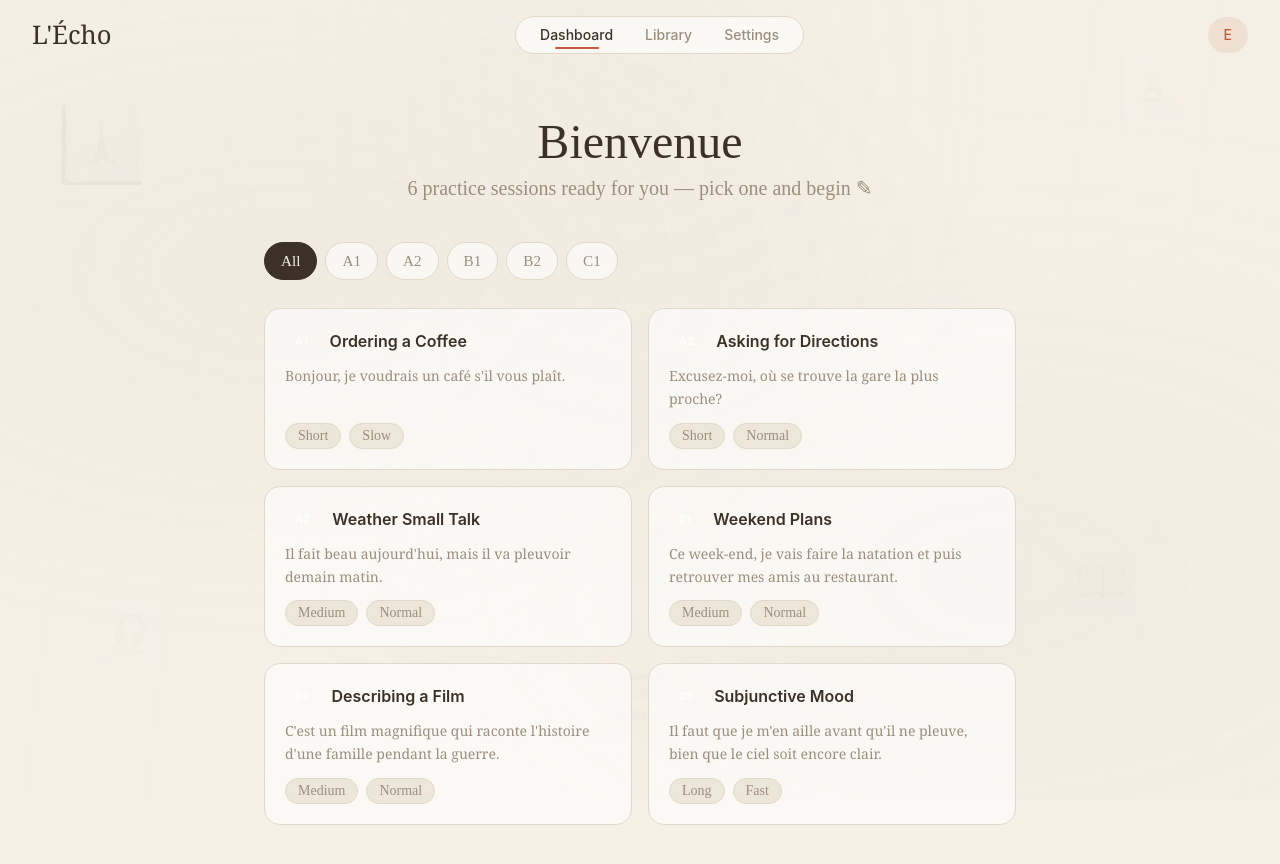
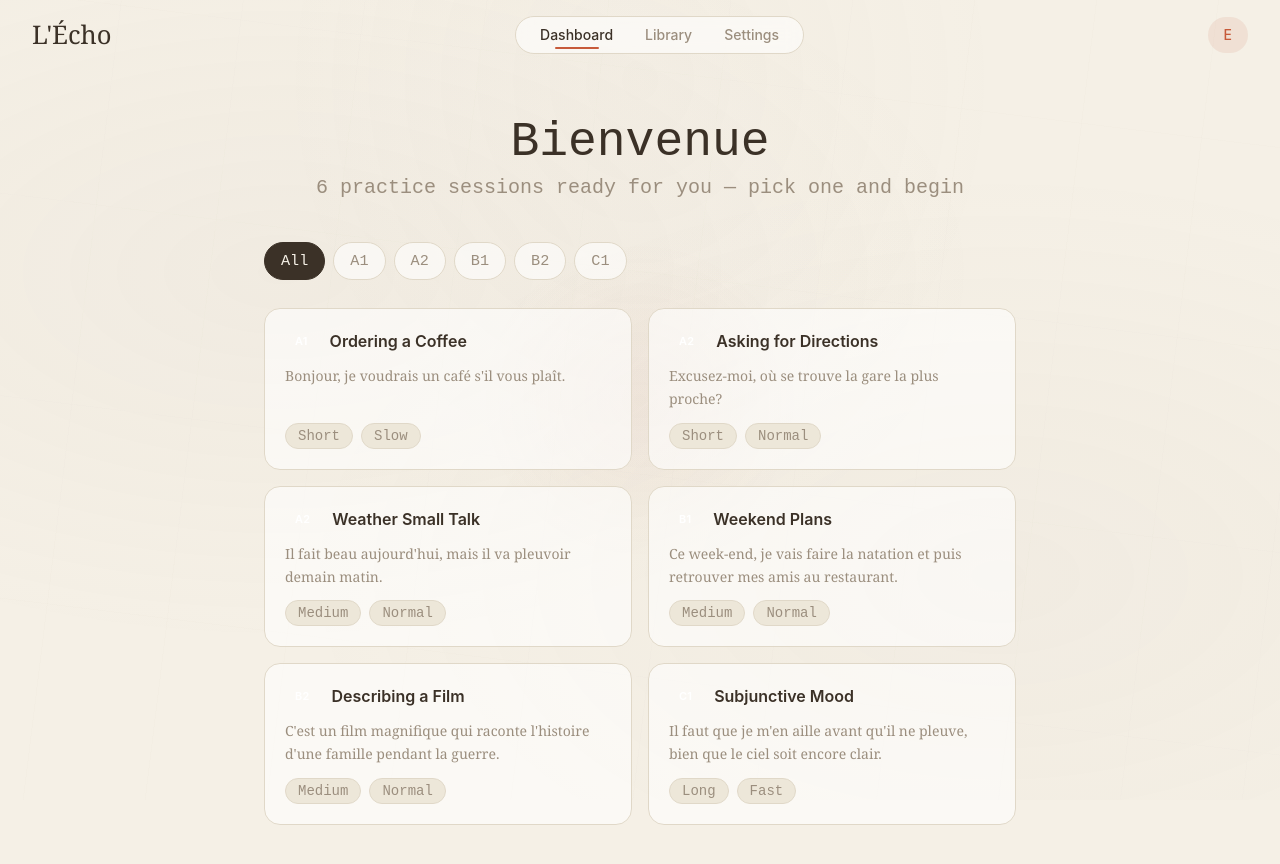
Before and after one commit to ryanC000/lecho, a React (Vite) app in the folder frontend/: page / in a window 1280 px wide. Shown: the top 864 px of the page. Built offline with nearby package versions, Linux system fonts and the light colour scheme.

Commit message:
Added frontend animations and fixed bugs

```diff
--- a/frontend/src/App.jsx
+++ b/frontend/src/App.jsx
@@ -1,5 +1,5 @@
 import React from 'react';
-import { BrowserRouter as Router, Routes, Route, Link, Outlet, useLocation } from 'react-router-dom';
+import { createBrowserRouter, RouterProvider, Link, Outlet, useLocation } from 'react-router-dom';
 import Dashboard from './pages/Dashboard';
 import Library from './pages/Library';
 import Practice from './pages/Practice';
@@ -10,13 +10,30 @@ import './index.css';
 function Layout() {
   const location = useLocation();
 
+  React.useEffect(() => {
+    window.scrollTo(0, 0);
+  }, [location.pathname]);
+
+  const [mousePos, setMousePos] = React.useState({ x: window.innerWidth / 2, y: window.innerHeight / 2 });
+
+  const handleMouseMove = (e) => {
+    setMousePos({ x: e.clientX, y: e.clientY });
+  };
+
   const isActive = (path) => {
     if (path === '/') return location.pathname === '/';
     return location.pathname.startsWith(path);
   };
 
   return (
-    <div className="app-container">
+    <div
+      className="app-container"
+      onMouseMove={handleMouseMove}
+      style={{
+        '--mouse-x': `${mousePos.x}px`,
+        '--mouse-y': `${mousePos.y}px`
+      }}
+    >
       <header className="navbar">
         <Link to="/" className="logo-link">
           <h1 className="hand-text" style={{ fontSize: '1.6rem' }}>L'Écho</h1>
@@ -42,19 +59,21 @@ function Layout() {
   );
 }
 
+const router = createBrowserRouter([
+  {
+    path: "/",
+    element: <Layout />,
+    children: [
+      { index: true, element: <Dashboard /> },
+      { path: "library", element: <Library /> },
+      { path: "practice/:id", element: <Practice /> },
+      { path: "results/:jobId", element: <Results /> }
+    ]
+  }
+]);
+
 function App() {
-  return (
-    <Router>
-      <Routes>
-        <Route path="/" element={<Layout />}>
-          <Route index element={<Dashboard />} />
-          <Route path="library" element={<Library />} />
-          <Route path="practice/:id" element={<Practice />} />
-          <Route path="results/:jobId" element={<Results />} />
-        </Route>
-      </Routes>
-    </Router>
-  );
+  return <RouterProvider router={router} />;
 }
 
 export default App;
--- a/frontend/src/index.css
+++ b/frontend/src/index.css
@@ -6,7 +6,7 @@
 
 @theme {
   --font-serif: 'Instrument Serif', 'Georgia', serif;
-  --font-hand: 'Caveat', 'Patrick Hand', cursive;
+  --font-hand: 'Courier Prime', monospace;
   --font-sans: 'Inter', system-ui, -apple-system, sans-serif;
 
   --color-paper: #F5F0E6;
@@ -34,9 +34,9 @@
 }
 
 /* ═══════════════════════════════════════════════════
-   GOOGLE FONTS — Serif + Handwritten
+   GOOGLE FONTS — Serif + Typewriter + Sans
    ═══════════════════════════════════════════════════ */
-@import url('https://fonts.googleapis.com/css2?family=Caveat:wght@400;500;600;700&family=Instrument+Serif:ital@0;1&family=Inter:wght@400;500;600&family=Patrick+Hand&display=swap');
+@import url('https://fonts.googleapis.com/css2?family=Courier+Prime:ital,wght@0,400;0,700;1,400&family=Instrument+Serif:ital@0;1&family=Inter:wght@400;500;600&display=swap');
 
 /* ═══════════════════════════════════════════════════
    GLOBAL BASE
@@ -65,51 +65,23 @@
     pointer-events: none;
     background:
       /* Subtle grain noise via radial dots */
-      radial-gradient(ellipse at 22% 34%, rgba(180,168,148,0.06) 0%, transparent 50%),
-      radial-gradient(ellipse at 78% 72%, rgba(180,168,148,0.05) 0%, transparent 50%),
-      radial-gradient(ellipse at 50% 10%, rgba(200,190,170,0.04) 0%, transparent 40%),
+      radial-gradient(ellipse at 22% 34%, rgba(180, 168, 148, 0.06) 0%, transparent 50%),
+      radial-gradient(ellipse at 78% 72%, rgba(180, 168, 148, 0.05) 0%, transparent 50%),
+      radial-gradient(ellipse at 50% 10%, rgba(200, 190, 170, 0.04) 0%, transparent 40%),
       /* Fiber-like lines */
-      repeating-linear-gradient(
-        97deg,
+      repeating-linear-gradient(97deg,
         transparent,
         transparent 120px,
-        rgba(190,178,158,0.025) 120px,
-        rgba(190,178,158,0.025) 121px
-      ),
-      repeating-linear-gradient(
-        7deg,
+        rgba(190, 178, 158, 0.025) 120px,
+        rgba(190, 178, 158, 0.025) 121px),
+      repeating-linear-gradient(7deg,
         transparent,
         transparent 200px,
-        rgba(190,178,158,0.02) 200px,
-        rgba(190,178,158,0.02) 201px
-      );
+        rgba(190, 178, 158, 0.02) 200px,
+        rgba(190, 178, 158, 0.02) 201px);
   }
 
-  /* ── Floating Doodle Decorations ── */
-  body::after {
-    content: '';
-    position: fixed;
-    inset: 0;
-    z-index: 0;
-    pointer-events: none;
-    opacity: 0.04;
-    background:
-      url('/doodles/eiffel.png') no-repeat 5% 15% / 80px,
-      url('/doodles/coffee.png') no-repeat 92% 8% / 65px,
-      url('/doodles/headphones.png') no-repeat 8% 82% / 60px,
-      url('/doodles/book.png') no-repeat 88% 75% / 70px,
-      url('/doodles/wave.png') no-repeat 50% 92% / 90px,
-      url('/doodles/speech.png') no-repeat 75% 40% / 55px;
-    animation: doodleFloat 40s ease-in-out infinite alternate;
-  }
 
-  @keyframes doodleFloat {
-    0%   { transform: translate(0, 0); }
-    25%  { transform: translate(3px, -5px); }
-    50%  { transform: translate(-2px, 4px); }
-    75%  { transform: translate(4px, 2px); }
-    100% { transform: translate(-3px, -3px); }
-  }
 
   a {
     color: inherit;
@@ -128,6 +100,21 @@
     @apply flex flex-col min-h-screen relative z-10;
   }
 
+  /* ── Interactive Cursor Glow ── */
+  .app-container::before {
+    content: '';
+    position: fixed;
+    top: 0;
+    left: 0;
+    width: 100vw;
+    height: 100vh;
+    pointer-events: none;
+    z-index: -1;
+    background: radial-gradient(400px circle at var(--mouse-x, 50%) var(--mouse-y, 50%),
+        rgba(175, 80, 51, 0.05),
+        transparent 40%);
+  }
+
   /* ── Navbar ── */
   .navbar {
     @apply flex justify-between items-center px-8 py-4;
@@ -142,6 +129,7 @@
   .logo-link {
     @apply transition-opacity duration-200;
   }
+
   .logo-link:hover {
     @apply opacity-70;
   }
@@ -169,8 +157,15 @@
   }
 
   @keyframes navIn {
-    from { opacity: 0; transform: scaleX(0); }
-    to   { opacity: 1; transform: scaleX(1); }
+    from {
+      opacity: 0;
+      transform: scaleX(0);
+    }
+
+    to {
+      opacity: 1;
+      transform: scaleX(1);
+    }
   }
 
   .user-profile {
@@ -178,6 +173,7 @@
     color: var(--color-accent-warm);
     background-color: rgba(199, 90, 58, 0.1);
   }
+
   .user-profile:hover {
     background-color: rgba(199, 90, 58, 0.18);
     @apply scale-103;
@@ -194,21 +190,20 @@
     backdrop-filter: blur(8px);
     border: 1px solid var(--color-cream-border);
     @apply rounded-2xl p-6 transition-all duration-300;
-    box-shadow: 0 1px 4px rgba(59,49,39,0.04);
+    box-shadow: 0 1px 4px rgba(59, 49, 39, 0.04);
   }
+
   .paper-card:hover {
     background: var(--color-card-hover);
-    box-shadow: 0 6px 20px rgba(59,49,39,0.07);
+    box-shadow: 0 6px 20px rgba(59, 49, 39, 0.07);
   }
 
   /* ── Notebook-ruled lines for sections ── */
   .notebook-ruled {
-    background-image: repeating-linear-gradient(
-      transparent,
-      transparent 31px,
-      var(--color-cream-border) 31px,
-      var(--color-cream-border) 32px
-    );
+    background-image: repeating-linear-gradient(transparent,
+        transparent 31px,
+        var(--color-cream-border) 31px,
+        var(--color-cream-border) 32px);
     background-position: 0 8px;
   }
 
@@ -216,6 +211,7 @@
   .sketch-margin {
     @apply relative;
   }
+
   .sketch-margin::before {
     content: '';
     @apply absolute left-10 top-0 bottom-0 w-px;
@@ -234,6 +230,7 @@
     border: 1px solid var(--color-cream-border);
     @apply rounded-2xl p-8 mb-10 text-center;
   }
+
   .context-banner h2 {
     @apply text-xs font-semibold uppercase tracking-wide mb-5;
     color: var(--color-ink-light);
@@ -274,6 +271,16 @@
      BUTTONS
      ═══════════════════════════════════════════════════ */
 
+  .back-btn {
+    @apply inline-flex items-center gap-2 text-sm font-medium transition-colors duration-200 self-start mb-2;
+    color: var(--color-ink-light);
+    font-family: var(--font-sans);
+  }
+
+  .back-btn:hover {
+    color: var(--color-accent-warm);
+  }
+
   button {
     @apply text-sm font-medium px-5 py-2.5 rounded-full flex items-center gap-2 cursor-pointer transition-all duration-200;
     border: 1px solid var(--color-cream-border);
@@ -281,11 +288,13 @@
     color: var(--color-ink);
     font-family: var(--font-sans);
   }
+
   button:hover {
     background: var(--color-card-hover);
     @apply -translate-y-0.5;
-    box-shadow: 0 3px 10px rgba(59,49,39,0.06);
+    box-shadow: 0 3px 10px rgba(59, 49, 39, 0.06);
   }
+
   button:active {
     @apply translate-y-0;
   }
@@ -295,6 +304,7 @@
     border-color: var(--color-accent-warm);
     @apply text-white;
   }
+
   .btn-primary:hover {
     background-color: var(--color-accent-warm-hover);
     border-color: var(--color-accent-warm-hover);
@@ -306,6 +316,7 @@
     border-color: var(--color-accent-violet);
     @apply text-white;
   }
+
   .btn-purple:hover {
     background-color: var(--color-accent-violet-hover);
     border-color: var(--color-accent-violet-hover);
@@ -340,9 +351,11 @@
   .play-pause-btn {
     @apply min-w-[100px] justify-center;
   }
+
   .play-pause-btn .play-icon {
     @apply text-xs;
   }
+
   .play-pause-btn.playing {
     border-color: var(--color-accent-violet);
     color: var(--color-accent-violet);
@@ -372,16 +385,18 @@
     @apply text-xs px-3 py-1.5 rounded-full border-none bg-transparent cursor-pointer transition-all duration-200 inline-flex;
     color: var(--color-ink-light);
   }
+
   .speed-btn:hover {
     color: var(--color-ink);
     @apply translate-y-0 bg-transparent;
     box-shadow: none;
   }
+
   .speed-btn.active {
     @apply translate-y-0;
     background: var(--color-paper-light);
     color: var(--color-ink);
-    box-shadow: 0 1px 4px rgba(0,0,0,0.06);
+    box-shadow: 0 1px 4px rgba(0, 0, 0, 0.06);
   }
 
   /* ═══════════════════════════════════════════════════
@@ -416,15 +431,17 @@
     backdrop-filter: blur(8px);
     border: 1px solid var(--color-cream-border);
   }
+
   .dashboard-item:hover {
     background: var(--color-card-hover);
     @apply -translate-y-0.5;
-    box-shadow: 0 6px 20px rgba(59,49,39,0.07);
+    box-shadow: 0 6px 20px rgba(59, 49, 39, 0.07);
   }
 
   .dashboard-item-info {
     @apply flex flex-col gap-1;
   }
+
   .dashboard-item-info span {
     @apply block mb-0.5;
     font-family: var(--font-serif);
@@ -454,12 +471,14 @@
     font-family: var(--font-hand);
     font-size: 0.95rem;
   }
+
   .filter-pill:hover {
     color: var(--color-ink);
     @apply translate-y-0;
     border-color: var(--color-ink-faint);
     box-shadow: none;
   }
+
   .filter-pill.active {
     @apply translate-y-0;
     background: var(--color-ink);
@@ -483,9 +502,10 @@
     border: 1px solid var(--color-cream-border);
     animation: cardFadeIn 0.45s ease both;
   }
+
   .practice-card:hover {
     background: var(--color-card-hover);
-    box-shadow: 0 8px 28px rgba(59,49,39,0.08);
+    box-shadow: 0 8px 28px rgba(59, 49, 39, 0.08);
     @apply -translate-y-1;
   }
 
@@ -563,11 +583,9 @@
     color: var(--color-ink-faint);
     font-family: var(--font-hand);
     @apply text-lg;
-    background: linear-gradient(
-      135deg,
-      rgba(120, 108, 218, 0.03) 0%,
-      rgba(199, 90, 58, 0.03) 100%
-    );
+    background: linear-gradient(135deg,
+        rgba(120, 108, 218, 0.03) 0%,
+        rgba(199, 90, 58, 0.03) 100%);
   }
 
   .video-placeholder-icon {
@@ -577,6 +595,7 @@
   .video-container {
     @apply bg-black rounded-2xl overflow-hidden aspect-video;
   }
+
   .video-container video {
     @apply w-full h-full object-contain;
   }
@@ -602,10 +621,12 @@
   .translation-word {
     @apply cursor-pointer px-1 py-0.5 rounded-md transition-all duration-200 select-none;
   }
+
   .translation-word:hover {
     background-color: rgba(120, 108, 218, 0.1);
     color: var(--color-accent-violet);
   }
+
   .translation-word.highlighted {
     background-color: rgba(120, 108, 218, 0.15);
     color: var(--color-accent-violet);
@@ -618,8 +639,9 @@
     font-family: var(--font-hand);
     font-size: 0.9rem;
     animation: tooltipIn 0.2s ease forwards;
-    box-shadow: 0 4px 14px rgba(59,49,39,0.18);
+    box-shadow: 0 4px 14px rgba(59, 49, 39, 0.18);
   }
+
   .translation-tooltip::before {
     content: '';
     @apply absolute -top-1 left-1/2 -translate-x-1/2;
@@ -629,8 +651,15 @@
   }
 
   @keyframes tooltipIn {
-    from { opacity: 0; transform: translateX(-50%) translateY(4px); }
-    to   { opacity: 1; transform: translateX(-50%) translateY(0); }
+    from {
+      opacity: 0;
+      transform: translateX(-50%) translateY(4px);
+    }
+
+    to {
+      opacity: 1;
+      transform: translateX(-50%) translateY(0);
+    }
   }
 
   .translation-actions {
@@ -644,10 +673,12 @@
     background: var(--color-card);
     color: var(--color-ink-light);
   }
+
   .translate-all-btn:hover {
     border-color: var(--color-accent-violet);
     color: var(--color-accent-violet);
   }
+
   .translate-all-btn.active {
     background: var(--color-accent-violet);
     border-color: var(--color-accent-violet);
@@ -708,9 +739,10 @@
     border: 1px solid var(--color-cream-border);
     animation: cardFadeIn 0.45s ease both;
   }
+
   .feedback-card:hover {
     @apply -translate-y-0.5;
-    box-shadow: 0 6px 20px rgba(59,49,39,0.07);
+    box-shadow: 0 6px 20px rgba(59, 49, 39, 0.07);
   }
 
   .feedback-card-tag {
@@ -764,23 +796,51 @@
   }
 
   @keyframes fadeInUp {
-    from { opacity: 0; transform: translateY(16px); }
-    to   { opacity: 1; transform: translateY(0); }
+    from {
+      opacity: 0;
+      transform: translateY(16px);
+    }
+
+    to {
+      opacity: 1;
+      transform: translateY(0);
+    }
   }
 
   @keyframes fadeInDown {
-    from { opacity: 0; transform: translateY(-12px); }
-    to   { opacity: 1; transform: translateY(0); }
+    from {
+      opacity: 0;
+      transform: translateY(-12px);
+    }
+
+    to {
+      opacity: 1;
+      transform: translateY(0);
+    }
   }
 
   @keyframes cardFadeIn {
-    from { opacity: 0; transform: translateY(10px); }
-    to   { opacity: 1; transform: translateY(0); }
+    from {
+      opacity: 0;
+      transform: translateY(10px);
+    }
+
+    to {
+      opacity: 1;
+      transform: translateY(0);
+    }
   }
 
   @keyframes scaleIn {
-    from { opacity: 0; transform: scale(0.85); }
-    to   { opacity: 1; transform: scale(1); }
+    from {
+      opacity: 0;
+      transform: scale(0.85);
+    }
+
+    to {
+      opacity: 1;
+      transform: scale(1);
+    }
   }
 
   .fade-in-up {
@@ -800,32 +860,58 @@
     .navbar {
       @apply px-4 py-3 flex-wrap gap-2;
     }
+
     .nav-links {
       @apply gap-4 px-4 text-xs;
     }
+
     .content {
       @apply mt-6 px-4;
     }
+
     .practice-grid {
       @apply grid-cols-1;
     }
+
     .translation-text {
       @apply text-xl;
     }
+
     .accuracy-ring-percent {
       @apply text-3xl;
     }
+
     .practice-title {
       @apply text-3xl;
     }
+
     .results-actions {
       @apply flex-col items-stretch;
     }
+
     .results-actions button {
       @apply justify-center;
     }
+
     .dashboard-hero-title {
       @apply text-4xl;
     }
   }
 }
+
+/* ═══════════════════════════════════════════════════
+   VIEW TRANSITIONS (Snappy & Smooth)
+   ═══════════════════════════════════════════════════ */
+
+::view-transition-old(*),
+::view-transition-new(*) {
+  /* Fast, snappy crossfade */
+  animation-duration: 0.25s;
+  animation-timing-function: cubic-bezier(0.2, 0.8, 0.2, 1);
+}
+
+::view-transition-group(*) {
+  /* Snappy movement with a smooth deceleration */
+  animation-duration: 0.3s;
+  animation-timing-function: cubic-bezier(0.1, 0.7, 0.1, 1);
+}
--- a/frontend/src/pages/Dashboard.jsx
+++ b/frontend/src/pages/Dashboard.jsx
@@ -25,7 +25,7 @@ export default function Dashboard() {
       <div className="dashboard-hero">
         <h2 className="dashboard-hero-title">Bienvenue</h2>
         <p className="dashboard-hero-sub">
-          {practices.length} practice sessions ready for you — pick one and begin ✎
+          {practices.length} practice sessions ready for you — pick one and begin
         </p>
       </div>
 
@@ -43,29 +43,39 @@ export default function Dashboard() {
       </div>
 
       {/* Practice cards */}
-      <div className="practice-grid">
+      <div className="practice-grid" key={activeLevel}>
         {filtered.map((practice, idx) => (
           <Link
             to={`/practice/${practice.id}`}
             key={practice.id}
+            viewTransition
             className="practice-card"
             style={{ animationDelay: `${idx * 0.06}s` }}
           >
             <div className="practice-card-header">
               <span
                 className="level-badge"
-                style={{ backgroundColor: levelColors[practice.level] }}
+                style={{
+                  backgroundColor: levelColors[practice.level],
+                  viewTransitionName: `level-${practice.id}`
+                }}
               >
                 {practice.level}
               </span>
-              <span className="practice-card-title">{practice.title}</span>
+              <span className="practice-card-title" style={{ viewTransitionName: `title-${practice.id}` }}>
+                {practice.title}
+              </span>
             </div>
             <p className="practice-card-transcript">
               {practice.transcript}
             </p>
             <div className="practice-card-meta">
-              <span className="meta-tag">{practice.length}</span>
-              <span className="meta-tag">{practice.speed}</span>
+              <span className="meta-tag" style={{ viewTransitionName: `length-${practice.id}` }}>
+                {practice.length}
+              </span>
+              <span className="meta-tag" style={{ viewTransitionName: `speed-${practice.id}` }}>
+                {practice.speed}
+              </span>
             </div>
           </Link>
         ))}
```
Also changed, not shown: frontend/src/pages/Practice.jsx (+17 -5 lines).
